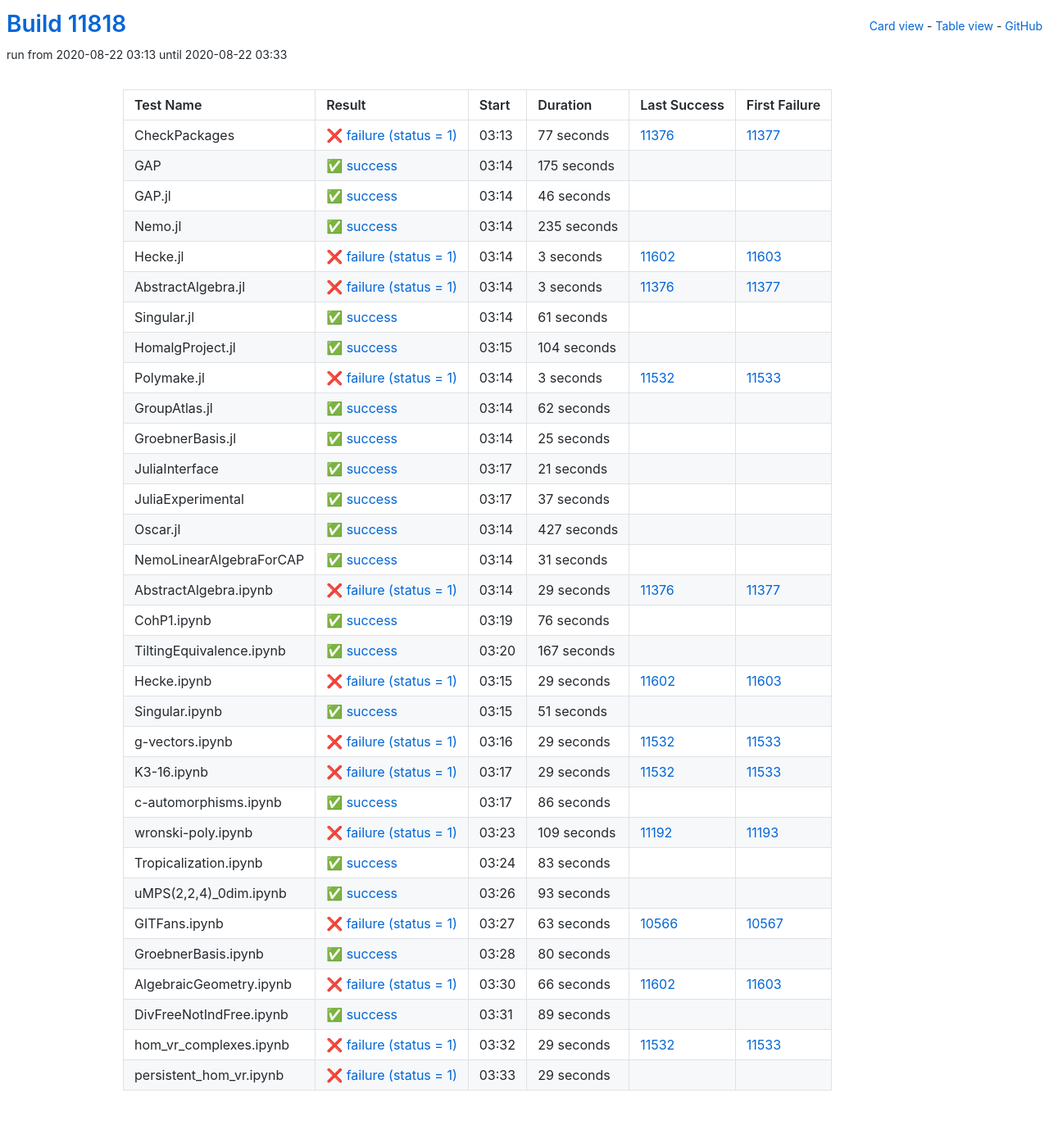
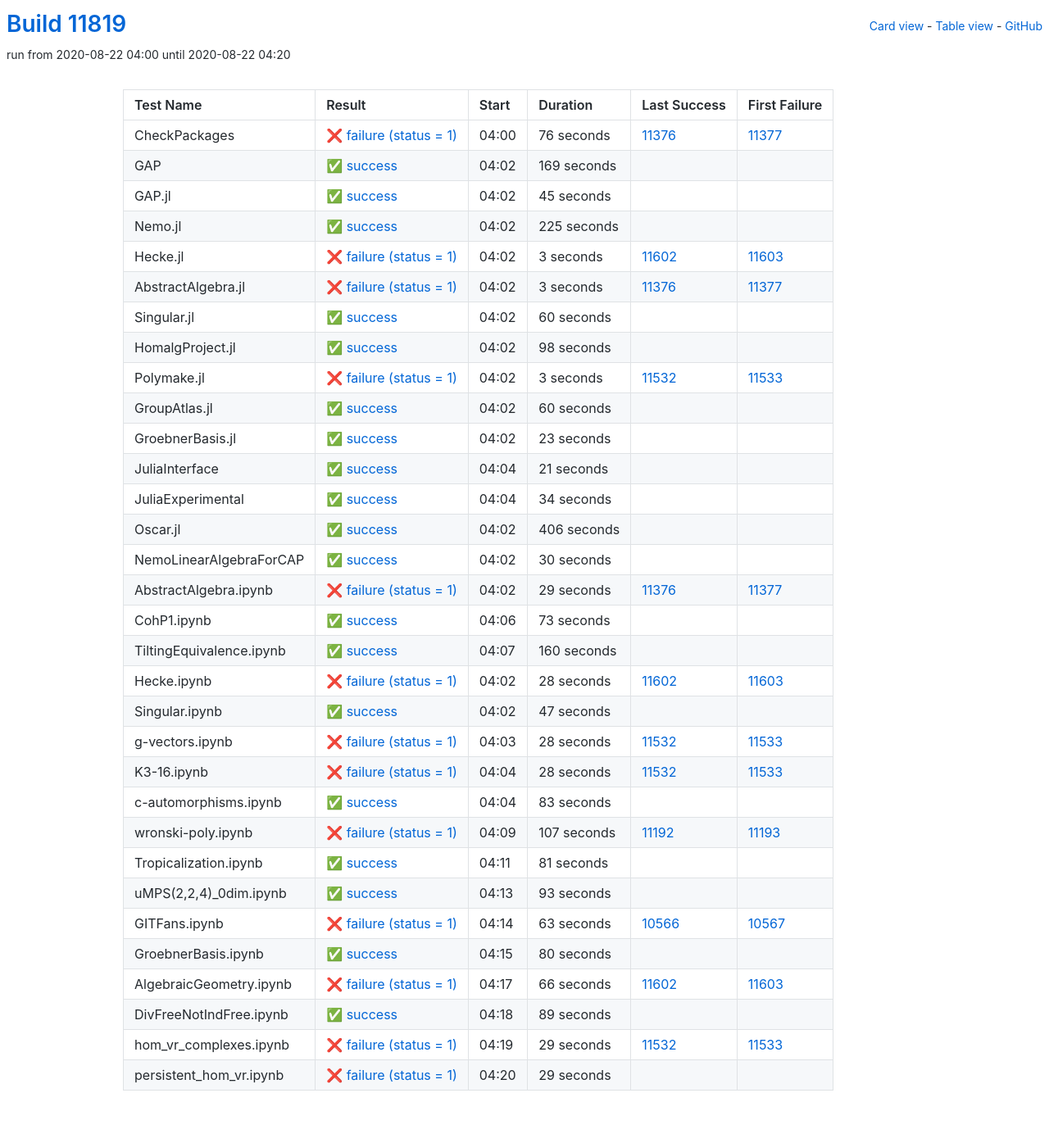
Before and after one commit to oscar-system/oscar-ci-status, a Jekyll site: the page built from table.html, in a window 1280 px wide. Shown: the whole page at 82% size. Built offline with Jekyll 4.4.1, drawn with Linux system fonts in a browser that asks for light colours.

Commit message:
Build #11819

```diff
--- a/_data/ci.yml
+++ b/_data/ci.yml
@@ -1,6 +1,6 @@
 ---
-build: 11818
-build_url: https://oscarci.mathematik.uni-kl.de/job/oscar/11818/
+build: 11819
+build_url: https://oscarci.mathematik.uni-kl.de/job/oscar/11819/
 job: oscar
 organization: oscar-system
 repo: oscar-ci-status
@@ -8,56 +8,56 @@
 tests:
 - name: CheckPackages
   id: checkpackages
-  log: https://oscarci.mathematik.uni-kl.de/job/oscar/11818/artifact/logs/build-11818/CheckPackages.log
-  start: 2020-08-22 03:13
+  log: https://oscarci.mathematik.uni-kl.de/job/oscar/11819/artifact/logs/build-11819/CheckPackages.log
+  start: 2020-08-22 04:00
   success: false
   exitcode: 1
   status: failure
-  duration: 77
+  duration: 76
   last_success: 11376
   last_success_url: https://oscarci.mathematik.uni-kl.de/job/oscar/11376/
   first_failure: 11377
   first_failure_url: https://oscarci.mathematik.uni-kl.de/job/oscar/11377/
 - name: GAP
   id: gap
-  log: https://oscarci.mathematik.uni-kl.de/job/oscar/11818/artifact/logs/build-11818/GAP.log
-  start: 2020-08-22 03:14
+  log: https://oscarci.mathematik.uni-kl.de/job/oscar/11819/artifact/logs/build-11819/GAP.log
+  start: 2020-08-22 04:02
   success: true
   exitcode: 0
   status: success
-  duration: 175
+  duration: 169
   last_success: false
   last_success_url:
   first_failure: false
   first_failure_url:
 - name: GAP.jl
   id: gap-jl
-  log: https://oscarci.mathematik.uni-kl.de/job/oscar/11818/artifact/logs/build-11818/GAP.jl.log
-  start: 2020-08-22 03:14
+  log: https://oscarci.mathematik.uni-kl.de/job/oscar/11819/artifact/logs/build-11819/GAP.jl.log
+  start: 2020-08-22 04:02
   success: true
   exitcode: 0
   status: success
-  duration: 46
+  duration: 45
   last_success: false
   last_success_url:
   first_failure: false
   first_failure_url:
 - name: Nemo.jl
   id: nemo-jl
-  log: https://oscarci.mathematik.uni-kl.de/job/oscar/11818/artifact/logs/build-11818/Nemo.jl.log
-  start: 2020-08-22 03:14
+  log: https://oscarci.mathematik.uni-kl.de/job/oscar/11819/artifact/logs/build-11819/Nemo.jl.log
+  start: 2020-08-22 04:02
   success: true
   exitcode: 0
   status: success
-  duration: 235
+  duration: 225
   last_success: false
   last_success_url:
   first_failure: false
   first_failure_url:
 - name: Hecke.jl
   id: hecke-jl
-  log: https://oscarci.mathematik.uni-kl.de/job/oscar/11818/artifact/logs/build-11818/Hecke.jl.log
-  start: 2020-08-22 03:14
+  log: https://oscarci.mathematik.uni-kl.de/job/oscar/11819/artifact/logs/build-11819/Hecke.jl.log
+  start: 2020-08-22 04:02
   success: false
   exitcode: 1
   status: failure
@@ -68,8 +68,8 @@
   first_failure_url: https://oscarci.mathematik.uni-kl.de/job/oscar/11603/
 - name: AbstractAlgebra.jl
   id: abstractalgebra-jl
-  log: https://oscarci.mathematik.uni-kl.de/job/oscar/11818/artifact/logs/build-11818/AbstractAlgebra.jl.log
-  start: 2020-08-22 03:14
+  log: https://oscarci.mathematik.uni-kl.de/job/oscar/11819/artifact/logs/build-11819/AbstractAlgebra.jl.log
+  start: 2020-08-22 04:02
   success: false
   exitcode: 1
   status: failure
@@ -80,32 +80,32 @@
   first_failure_url: https://oscarci.mathematik.uni-kl.de/job/oscar/11377/
 - name: Singular.jl
   id: singular-jl
-  log: https://oscarci.mathematik.uni-kl.de/job/oscar/11818/artifact/logs/build-11818/Singular.jl.log
-  start: 2020-08-22 03:14
+  log: https://oscarci.mathematik.uni-kl.de/job/oscar/11819/artifact/logs/build-11819/Singular.jl.log
+  start: 2020-08-22 04:02
   success: true
   exitcode: 0
   status: success
-  duration: 61
+  duration: 60
   last_success: false
   last_success_url:
   first_failure: false
   first_failure_url:
 - name: HomalgProject.jl
   id: homalgproject-jl
-  log: https://oscarci.mathematik.uni-kl.de/job/oscar/11818/artifact/logs/build-11818/HomalgProject.jl.log
-  start: 2020-08-22 03:15
+  log: https://oscarci.mathematik.uni-kl.de/job/oscar/11819/artifact/logs/build-11819/HomalgProject.jl.log
+  start: 2020-08-22 04:02
   success: true
   exitcode: 0
   status: success
-  duration: 104
+  duration: 98
   last_success: false
   last_success_url:
   first_failure: false
   first_failure_url:
 - name: Polymake.jl
   id: polymake-jl
-  log: https://oscarci.mathematik.uni-kl.de/job/oscar/11818/artifact/logs/build-11818/Polymake.jl.log
-  start: 2020-08-22 03:14
+  log: https://oscarci.mathematik.uni-kl.de/job/oscar/11819/artifact/logs/build-11819/Polymake.jl.log
+  start: 2020-08-22 04:02
   success: false
   exitcode: 1
   status: failure
@@ -116,32 +116,32 @@
   first_failure_url: https://oscarci.mathematik.uni-kl.de/job/oscar/11533/
 - name: GroupAtlas.jl
   id: groupatlas-jl
-  log: https://oscarci.mathematik.uni-kl.de/job/oscar/11818/artifact/logs/build-11818/GroupAtlas.jl.log
-  start: 2020-08-22 03:14
+  log: https://oscarci.mathematik.uni-kl.de/job/oscar/11819/artifact/logs/build-11819/GroupAtlas.jl.log
+  start: 2020-08-22 04:02
   success: true
   exitcode: 0
   status: success
-  duration: 62
+  duration: 60
   last_success: false
   last_success_url:
   first_failure: false
   first_failure_url:
 - name: GroebnerBasis.jl
   id: groebnerbasis-jl
-  log: https://oscarci.mathematik.uni-kl.de/job/oscar/11818/artifact/logs/build-11818/GroebnerBasis.jl.log
-  start: 2020-08-22 03:14
+  log: https://oscarci.mathematik.uni-kl.de/job/oscar/11819/artifact/logs/build-11819/GroebnerBasis.jl.log
+  start: 2020-08-22 04:02
   success: true
   exitcode: 0
   status: success
-  duration: 25
+  duration: 23
   last_success: false
   last_success_url:
   first_failure: false
   first_failure_url:
 - name: JuliaInterface
   id: juliainterface
-  log: https://oscarci.mathematik.uni-kl.de/job/oscar/11818/artifact/logs/build-11818/JuliaInterface.log
-  start: 2020-08-22 03:17
+  log: https://oscarci.mathematik.uni-kl.de/job/oscar/11819/artifact/logs/build-11819/JuliaInterface.log
+  start: 2020-08-22 04:04
   success: true
   exitcode: 0
   status: success
@@ -152,44 +152,44 @@
   first_failure_url:
 - name: JuliaExperimental
   id: juliaexperimental
-  log: https://oscarci.mathematik.uni-kl.de/job/oscar/11818/artifact/logs/build-11818/JuliaExperimental.log
-  start: 2020-08-22 03:17
+  log: https://oscarci.mathematik.uni-kl.de/job/oscar/11819/artifact/logs/build-11819/JuliaExperimental.log
+  start: 2020-08-22 04:04
   success: true
   exitcode: 0
   status: success
-  duration: 37
+  duration: 34
   last_success: false
   last_success_url:
   first_failure: false
   first_failure_url:
 - name: Oscar.jl
   id: oscar-jl
-  log: https://oscarci.mathematik.uni-kl.de/job/oscar/11818/artifact/logs/build-11818/Oscar.jl.log
-  start: 2020-08-22 03:14
+  log: https://oscarci.mathematik.uni-kl.de/job/oscar/11819/artifact/logs/build-11819/Oscar.jl.log
+  start: 2020-08-22 04:02
   success: true
   exitcode: 0
   status: success
-  duration: 427
+  duration: 406
   last_success: false
   last_success_url:
   first_failure: false
   first_failure_url:
 - name: NemoLinearAlgebraForCAP
   id: nemolinearalgebraforcap
-  log: https://oscarci.mathematik.uni-kl.de/job/oscar/11818/artifact/logs/build-11818/NemoLinearAlgebraForCAP.log
-  start: 2020-08-22 03:14
+  log: https://oscarci.mathematik.uni-kl.de/job/oscar/11819/artifact/logs/build-11819/NemoLinearAlgebraForCAP.log
+  start: 2020-08-22 04:02
   success: true
   exitcode: 0
   status: success
-  duration: 31
+  duration: 30
   last_success: false
   last_success_url:
   first_failure: false
   first_failure_url:
 - name: AbstractAlgebra.ipynb
   id: abstractalgebra-ipynb
-  log: https://oscarci.mathematik.uni-kl.de/job/oscar/11818/artifact/logs/build-11818/AbstractAlgebra.ipynb.log
-  start: 2020-08-22 03:14
+  log: https://oscarci.mathematik.uni-kl.de/job/oscar/11819/artifact/logs/build-11819/AbstractAlgebra.ipynb.log
+  start: 2020-08-22 04:02
   success: false
   exitcode: 1
   status: failure
@@ -200,104 +200,80 @@
   first_failure_url: https://oscarci.mathematik.uni-kl.de/job/oscar/11377/
 - name: CohP1.ipynb
   id: cohp1-ipynb
-  log: https://oscarci.mathematik.uni-kl.de/job/oscar/11818/artifact/logs/build-11818/CohP1.ipynb.log
-  start: 2020-08-22 03:19
+  log: https://oscarci.mathematik.uni-kl.de/job/oscar/11819/artifact/logs/build-11819/CohP1.ipynb.log
+  start: 2020-08-22 04:06
   success: true
   exitcode: 0
   status: success
-  duration: 76
+  duration: 73
   last_success: false
   last_success_url:
   first_failure: false
   first_failure_url:
 - name: TiltingEquivalence.ipynb
   id: tiltingequivalence-ipynb
-  log: https://oscarci.mathematik.uni-kl.de/job/oscar/11818/artifact/logs/build-11818/TiltingEquivalence.ipynb.log
-  start: 2020-08-22 03:20
+  log: https://oscarci.mathematik.uni-kl.de/job/oscar/11819/artifact/logs/build-11819/TiltingEquivalence.ipynb.log
+  start: 2020-08-22 04:07
   success: true
   exitcode: 0
   status: success
-  duration: 167
+  duration: 160
   last_success: false
   last_success_url:
   first_failure: false
   first_failure_url:
 - name: Hecke.ipynb
   id: hecke-ipynb
-  log: https://oscarci.mathematik.uni-kl.de/job/oscar/11818/artifact/logs/build-11818/Hecke.ipynb.log
-  start: 2020-08-22 03:15
+  log: https://oscarci.mathematik.uni-kl.de/job/oscar/11819/artifact/logs/build-11819/Hecke.ipynb.log
+  start: 2020-08-22 04:02
   success: false
   exitcode: 1
   status: failure
-  duration: 29
+  duration: 28
   last_success: 11602
   last_success_url: https://oscarci.mathematik.uni-kl.de/job/oscar/11602/
   first_failure: 11603
   first_failure_url: https://oscarci.mathematik.uni-kl.de/job/oscar/11603/
 - name: Singular.ipynb
   id: singular-ipynb
-  log: https://oscarci.mathematik.uni-kl.de/job/oscar/11818/artifact/logs/build-11818/Singular.ipynb.log
-  start: 2020-08-22 03:15
+  log: https://oscarci.mathematik.uni-kl.de/job/oscar/11819/artifact/logs/build-11819/Singular.ipynb.log
+  start: 2020-08-22 04:02
   success: true
   exitcode: 0
   status: success
-  duration: 51
+  duration: 47
   last_success: false
   last_success_url:
   first_failure: false
   first_failure_url:
 - name: g-vectors.ipynb
   id: g-vectors-ipynb
-  log: https://oscarci.mathematik.uni-kl.de/job/oscar/11818/artifact/logs/build-11818/g-vectors.ipynb.log
-  start: 2020-08-22 03:16
+  log: https://oscarci.mathematik.uni-kl.de/job/oscar/11819/artifact/logs/build-11819/g-vectors.ipynb.log
+  start: 2020-08-22 04:03
   success: false
   exitcode: 1
   status: failure
-  duration: 29
+  duration: 28
   last_success: 11532
   last_success_url: https://oscarci.mathematik.uni-kl.de/job/oscar/11532/
   first_failure: 11533
   first_failure_url: https://oscarci.mathematik.uni-kl.de/job/oscar/11533/
 - name: K3-16.ipynb
   id: k3-16-ipynb
-  log: https://oscarci.mathematik.uni-kl.de/job/oscar/11818/artifact/logs/build-11818/K3-16.ipynb.log
-  start: 2020-08-22 03:17
+  log: https://oscarci.mathematik.uni-kl.de/job/oscar/11819/artifact/logs/build-11819/K3-16.ipynb.log
+  start: 2020-08-22 04:04
   success: false
   exitcode: 1
   status: failure
-  duration: 29
+  duration: 28
   last_success: 11532
   last_success_url: https://oscarci.mathematik.uni-kl.de/job/oscar/11532/
   first_failure: 11533
   first_failure_url: https://oscarci.mathematik.uni-kl.de/job/oscar/11533/
 - name: c-automorphisms.ipynb
   id: c-automorphisms-ipynb
-  log: https://oscarci.mathematik.uni-kl.de/job/oscar/11818/artifact/logs/build-11818/c-automorphisms.ipynb.log
-  start: 2020-08-22 03:17
-  success: true
-  exitcode: 0
-  status: success
-  duration: 86
-  last_success: false
-  last_success_url:
-  first_failure: false
-  first_failure_url:
-- name: wronski-poly.ipynb
-  id: wronski-poly-ipynb
-  log: https://oscarci.mathematik.uni-kl.de/job/oscar/11818/artifact/logs/build-11818/wronski-poly.ipynb.log
-  start: 2020-08-22 03:23
-  success: false
-  exitcode: 1
-  status: failure
-  duration: 109
-  last_success: 11192
-  last_success_url: https://oscarci.mathematik.uni-kl.de/job/oscar/11192/
-  first_failure: 11193
-  first_failure_url: https://oscarci.mathematik.uni-kl.de/job/oscar/11193/
-- name: Tropicalization.ipynb
-  id: tropicalization-ipynb
-  log: https://oscarci.mathematik.uni-kl.de/job/oscar/11818/artifact/logs/build-11818/Tropicalization.ipynb.log
-  start: 2020-08-22 03:24
+  log: https://oscarci.mathematik.uni-kl.de/job/oscar/11819/artifact/logs/build-11819/c-automorphisms.ipynb.log
+  start: 2020-08-22 04:04
   success: true
   exitcode: 0
   status: success
@@ -306,10 +282,34 @@
   last_success_url:
   first_failure: false
   first_failure_url:
+- name: wronski-poly.ipynb
+  id: wronski-poly-ipynb
+  log: https://oscarci.mathematik.uni-kl.de/job/oscar/11819/artifact/logs/build-11819/wronski-poly.ipynb.log
+  start: 2020-08-22 04:09
+  success: false
+  exitcode: 1
+  status: failure
+  duration: 107
+  last_success: 11192
+  last_success_url: https://oscarci.mathematik.uni-kl.de/job/oscar/11192/
+  first_failure: 11193
+  first_failure_url: https://oscarci.mathematik.uni-kl.de/job/oscar/11193/
+- name: Tropicalization.ipynb
+  id: tropicalization-ipynb
+  log: https://oscarci.mathematik.uni-kl.de/job/oscar/11819/artifact/logs/build-11819/Tropicalization.ipynb.log
+  start: 2020-08-22 04:11
+  success: true
+  exitcode: 0
+  status: success
+  duration: 81
+  last_success: false
+  last_success_url:
+  first_failure: false
+  first_failure_url:
 - name: uMPS(2,2,4)_0dim.ipynb
   id: umps-2-2-4-0dim-ipynb
-  log: https://oscarci.mathematik.uni-kl.de/job/oscar/11818/artifact/logs/build-11818/uMPS-2-2-4-_0dim.ipynb.log
-  start: 2020-08-22 03:26
+  log: https://oscarci.mathematik.uni-kl.de/job/oscar/11819/artifact/logs/build-11819/uMPS-2-2-4-_0dim.ipynb.log
+  start: 2020-08-22 04:13
   success: true
   exitcode: 0
   status: success
@@ -320,8 +320,8 @@
   first_failure_url:
 - name: GITFans.ipynb
   id: gitfans-ipynb
-  log: https://oscarci.mathematik.uni-kl.de/job/oscar/11818/artifact/logs/build-11818/GITFans.ipynb.log
-  start: 2020-08-22 03:27
+  log: https://oscarci.mathematik.uni-kl.de/job/oscar/11819/artifact/logs/build-11819/GITFans.ipynb.log
+  start: 2020-08-22 04:14
   success: false
   exitcode: 1
   status: failure
@@ -332,8 +332,8 @@
   first_failure_url: https://oscarci.mathematik.uni-kl.de/job/oscar/10567/
 - name: GroebnerBasis.ipynb
   id: groebnerbasis-ipynb
-  log: https://oscarci.mathematik.uni-kl.de/job/oscar/11818/artifact/logs/build-11818/GroebnerBasis.ipynb.log
-  start: 2020-08-22 03:28
+  log: https://oscarci.mathematik.uni-kl.de/job/oscar/11819/artifact/logs/build-11819/GroebnerBasis.ipynb.log
+  start: 2020-08-22 04:15
   success: true
   exitcode: 0
   status: success
@@ -344,8 +344,8 @@
   first_failure_url:
 - name: AlgebraicGeometry.ipynb
   id: algebraicgeometry-ipynb
-  log: https://oscarci.mathematik.uni-kl.de/job/oscar/11818/artifact/logs/build-11818/AlgebraicGeometry.ipynb.log
-  start: 2020-08-22 03:30
+  log: https://oscarci.mathematik.uni-kl.de/job/oscar/11819/artifact/logs/build-11819/AlgebraicGeometry.ipynb.log
+  start: 2020-08-22 04:17
   success: false
   exitcode: 1
   status: failure
@@ -356,8 +356,8 @@
   first_failure_url: https://oscarci.mathematik.uni-kl.de/job/oscar/11603/
 - name: DivFreeNotIndFree.ipynb
   id: divfreenotindfree-ipynb
-  log: https://oscarci.mathematik.uni-kl.de/job/oscar/11818/artifact/logs/build-11818/DivFreeNotIndFree.ipynb.log
-  start: 2020-08-22 03:31
+  log: https://oscarci.mathematik.uni-kl.de/job/oscar/11819/artifact/logs/build-11819/DivFreeNotIndFree.ipynb.log
+  start: 2020-08-22 04:18
   success: true
   exitcode: 0
   status: success
@@ -368,8 +368,8 @@
   first_failure_url:
 - name: hom_vr_complexes.ipynb
   id: hom-vr-complexes-ipynb
-  log: https://oscarci.mathematik.uni-kl.de/job/oscar/11818/artifact/logs/build-11818/hom_vr_complexes.ipynb.log
-  start: 2020-08-22 03:32
+  log: https://oscarci.mathematik.uni-kl.de/job/oscar/11819/artifact/logs/build-11819/hom_vr_complexes.ipynb.log
+  start: 2020-08-22 04:19
   success: false
   exitcode: 1
   status: failure
@@ -380,8 +380,8 @@
   first_failure_url: https://oscarci.mathematik.uni-kl.de/job/oscar/11533/
 - name: persistent_hom_vr.ipynb
   id: persistent-hom-vr-ipynb
-  log: https://oscarci.mathematik.uni-kl.de/job/oscar/11818/artifact/logs/build-11818/persistent_hom_vr.ipynb.log
-  start: 2020-08-22 03:33
+  log: https://oscarci.mathematik.uni-kl.de/job/oscar/11819/artifact/logs/build-11819/persistent_hom_vr.ipynb.log
+  start: 2020-08-22 04:20
   success: false
   exitcode: 1
   status: failure
```
Also changed, not shown: README.md.
